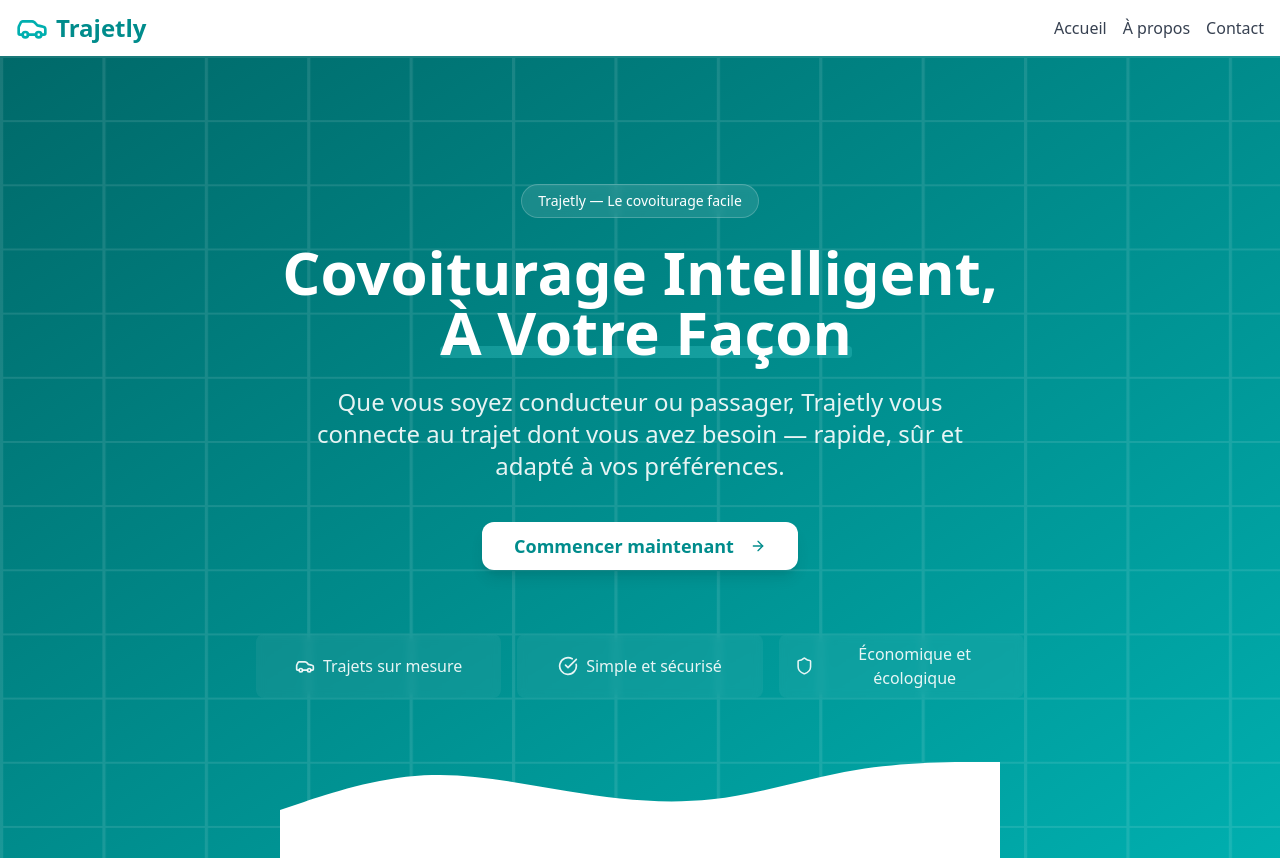
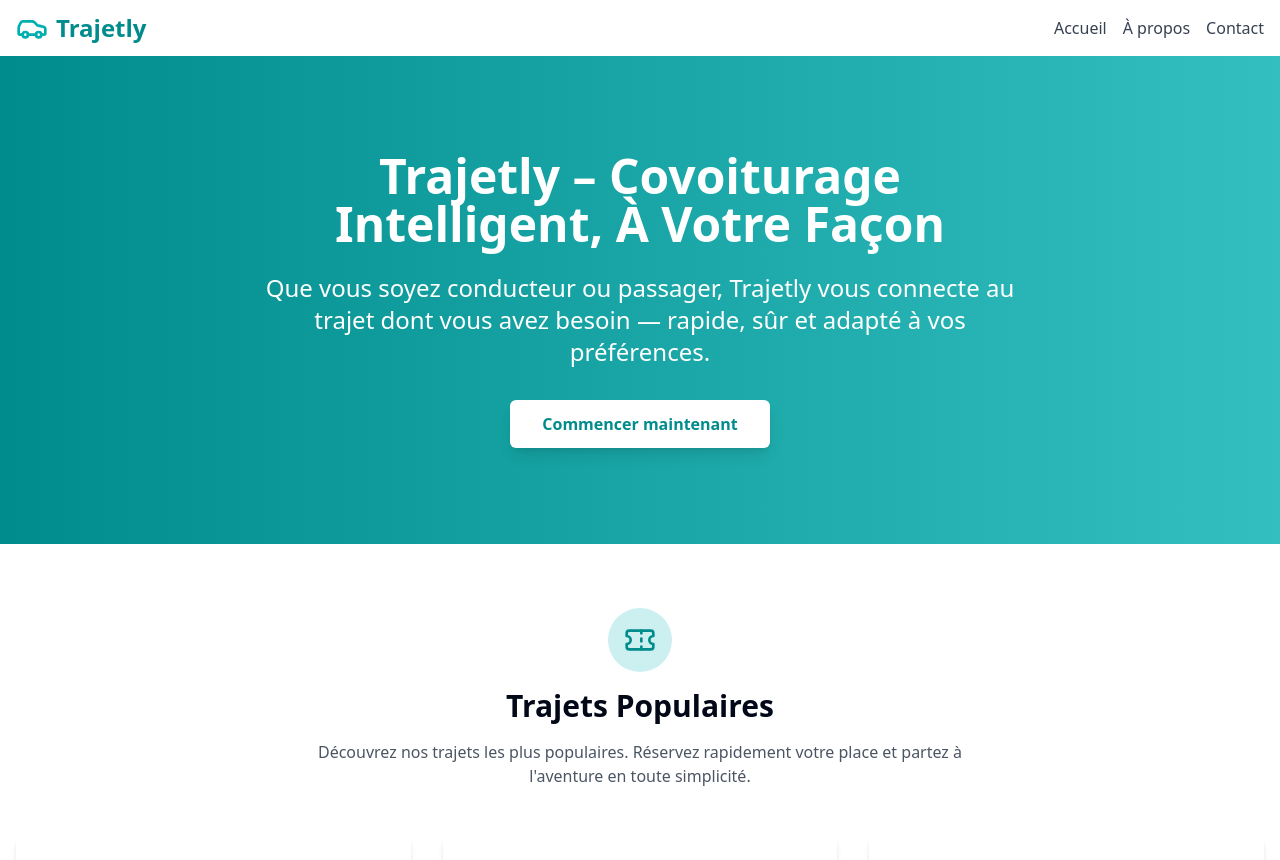
Before and after one commit to dzayn45/trajetly-smart-rides-now, a React (Vite) app: page / in a window 1280 px wide. Shown: the top 860 px of the page. Built offline with nearby package versions, Linux system fonts and the light colour scheme.

Commit message:
Reverted to edit edt-5390ffb1-b9bb-474a-86c1-6a766e58eb6a: "Visual edit in Lovable
Edited UI in Lovable"

```diff
--- a/src/index.css
+++ b/src/index.css
@@ -111,20 +111,3 @@
     @apply w-full rounded-md border border-gray-300 bg-white px-4 py-2 text-gray-900 focus:border-trajetly-500 focus:outline-none focus:ring-1 focus:ring-trajetly-500;
   }
 }
-
-@layer utilities {
-  @keyframes fade-in {
-    from {
-      opacity: 0;
-      transform: translateY(10px);
-    }
-    to {
-      opacity: 1;
-      transform: translateY(0);
-    }
-  }
-
-  .animate-fade-in {
-    animation: fade-in 0.6s ease-out forwards;
-  }
-}
--- a/src/pages/Index.tsx
+++ b/src/pages/Index.tsx
@@ -1,4 +1,3 @@
-
 import { useState } from 'react';
 import { useNavigate } from 'react-router-dom';
 import { useAuth } from '@/context/AuthContext';
@@ -9,10 +8,9 @@ import RoleSelector from '@/components/RoleSelector';
 import TripSearch from '@/components/TripSearch';
 import TripCard from '@/components/TripCard';
 import { UserRole } from '@/types';
-import { Car, Search, Shield, Ticket, ArrowRight, CheckCircle } from 'lucide-react';
+import { Car, Search, Shield, Ticket } from 'lucide-react';
 import { Card, CardContent, CardDescription, CardFooter, CardHeader, CardTitle } from '@/components/ui/card';
 import { Button } from '@/components/ui/button';
-
 const Index = () => {
   const {
     isAuthenticated,
@@ -39,122 +37,44 @@ const Index = () => {
       navigate('/admin/dashboard');
     }
   };
-
   const handleGetStarted = () => {
     setShowRoleSelector(true);
   };
-
   return <div className="flex flex-col min-h-screen">
       <Header />
 
       <main className="flex-grow">
         {/* Hero Section */}
-        <section className="relative overflow-hidden bg-gradient-to-br from-trajetly-700 via-trajetly-600 to-trajetly-500 text-white">
-          {/* Background pattern */}
-          <div className="absolute inset-0 opacity-10">
-            <svg className="w-full h-full" viewBox="0 0 100 100" preserveAspectRatio="none">
-              <defs>
-                <pattern id="grid" width="8" height="8" patternUnits="userSpaceOnUse">
-                  <path d="M 8 0 L 0 0 0 8" fill="none" stroke="white" strokeWidth="0.5" />
-                </pattern>
-              </defs>
-              <rect width="100%" height="100%" fill="url(#grid)" />
-            </svg>
-          </div>
-
-          {/* Curved shape */}
-          <div className="absolute bottom-0 left-0 right-0">
-            <svg xmlns="http://www.w3.org/2000/svg" viewBox="0 0 1440 320" className="w-full h-24 sm:h-32 md:h-40">
-              <path
-                fill="#ffffff"
-                fillOpacity="1"
-                d="M0,224L48,208C96,192,192,160,288,154.7C384,149,480,171,576,186.7C672,203,768,213,864,202.7C960,192,1056,160,1152,144C1248,128,1344,128,1392,128L1440,128L1440,320L1392,320C1344,320,1248,320,1152,320C1056,320,960,320,864,320C768,320,672,320,576,320C480,320,384,320,288,320C192,320,96,320,48,320L0,320Z">
-              </path>
-            </svg>
-          </div>
-
-          <div className="container mx-auto px-4 pt-20 pb-32 md:pt-32 md:pb-40 relative z-10">
+        <section className="hero-gradient text-white">
+          <div className="container mx-auto px-4 py-16 md:py-24">
             <div className="max-w-3xl mx-auto text-center">
-              <div className="inline-flex items-center justify-center mb-6 px-4 py-1.5 rounded-full bg-white/10 backdrop-blur-sm border border-white/20">
-                <span className="text-sm font-medium">Trajetly — Le covoiturage facile</span>
-              </div>
-
-              <h1 className="text-4xl md:text-6xl font-bold mb-6 leading-tight animate-fade-in">
-                Covoiturage Intelligent,
-                <span className="relative inline-block ml-3">
-                  <span className="relative z-10">À Votre Façon</span>
-                  <span className="absolute bottom-1 left-0 w-full h-3 bg-trajetly-400/40 rounded-sm -z-0"></span>
-                </span>
+              <h1 className="text-4xl md:text-5xl font-bold mb-6">
+                Trajetly – Covoiturage Intelligent, À Votre Façon
               </h1>
-
-              <p className="text-xl md:text-2xl mb-8 text-white/90 max-w-2xl mx-auto leading-relaxed">
+              <p className="text-xl md:text-2xl mb-8">
                 Que vous soyez conducteur ou passager, Trajetly vous connecte au trajet dont vous avez besoin — rapide, sûr et adapté à vos préférences.
               </p>
 
-              <div className="flex flex-col sm:flex-row items-center justify-center gap-4 mt-10">
-                {!isAuthenticated && (showRoleSelector ? (
-                  <div className="bg-white/10 backdrop-blur-md p-8 rounded-xl border border-white/20 w-full max-w-md">
+              {!isAuthenticated && (showRoleSelector ? <div>
                     <h2 className="text-2xl font-semibold mb-6">Choisissez votre rôle</h2>
                     <RoleSelector onRoleSelect={handleRoleSelect} />
-                  </div>
-                ) : (
-                  <Button
-                    onClick={handleGetStarted}
-                    className="bg-white text-trajetly-600 hover:bg-gray-100 font-semibold px-8 py-6 rounded-xl shadow-lg hover:shadow-xl transition-all duration-300 text-lg group"
-                  >
+                  </div> : <button className="bg-white text-trajetly-600 font-semibold px-8 py-3 rounded-md shadow-lg hover:bg-gray-100 transition" onClick={handleGetStarted}>
                     Commencer maintenant
-                    <ArrowRight className="ml-2 group-hover:translate-x-1 transition-transform" />
+                  </button>)}
+
+              {isAuthenticated && <div className="flex flex-col sm:flex-row items-center justify-center gap-4">
+                  <Button onClick={() => navigate(`/${userRole}/dashboard`)} className="bg-white text-trajetly-600 hover:bg-gray-100">
+                    Aller à mon tableau de bord
                   </Button>
-                ))}
 
-                {isAuthenticated && (
-                  <div className="flex flex-col sm:flex-row items-center justify-center gap-4">
-                    <Button
-                      onClick={() => navigate(`/${userRole}/dashboard`)}
-                      className="bg-white text-trajetly-600 hover:bg-gray-100 font-semibold px-8 py-6 rounded-xl shadow-lg hover:shadow-xl transition-all duration-300 text-lg"
-                    >
-                      Aller à mon tableau de bord
-                    </Button>
+                  {userRole === 'passenger' && <Button onClick={() => navigate('/search')} variant="outline" className="border-white text-white hover:bg-white/10">
+                      Rechercher un trajet
+                    </Button>}
 
-                    {userRole === 'passenger' && (
-                      <Button
-                        onClick={() => navigate('/search')}
-                        variant="outline"
-                        className="border-2 border-white text-white hover:bg-white/10 px-8 py-6 rounded-xl text-lg"
-                      >
-                        Rechercher un trajet
-                      </Button>
-                    )}
-
-                    {userRole === 'driver' && (
-                      <Button
-                        onClick={() => navigate('/create-trip')}
-                        variant="outline"
-                        className="border-2 border-white text-white hover:bg-white/10 px-8 py-6 rounded-xl text-lg"
-                      >
-                        Créer un trajet
-                      </Button>
-                    )}
-                  </div>
-                )}
-              </div>
-
-              {/* Benefits */}
-              <div className="grid grid-cols-1 md:grid-cols-3 gap-4 mt-16">
-                {[
-                  { icon: <Car className="h-5 w-5" />, text: "Trajets sur mesure" },
-                  { icon: <CheckCircle className="h-5 w-5" />, text: "Simple et sécurisé" },
-                  { icon: <Shield className="h-5 w-5" />, text: "Économique et écologique" }
-                ].map((item, i) => (
-                  <div
-                    key={i}
-                    className="flex items-center justify-center space-x-2 text-white/90 px-4 py-2 rounded-lg bg-white/5 backdrop-blur-sm"
-                  >
-                    {item.icon}
-                    <span>{item.text}</span>
-                  </div>
-                ))}
-              </div>
+                  {userRole === 'driver' && <Button onClick={() => navigate('/create-trip')} variant="outline" className="border-white text-white bg-[#13ab9c]">
+                      Créer un trajet
+                    </Button>}
+                </div>}
             </div>
           </div>
         </section>
@@ -172,15 +92,11 @@ const Index = () => {
               </p>
             </div>
 
-            {featuredTrips.length > 0 ? (
-              <div className="grid grid-cols-1 md:grid-cols-3 gap-8">
+            {featuredTrips.length > 0 ? <div className="grid grid-cols-1 md:grid-cols-3 gap-8">
                 {featuredTrips.map(trip => <TripCard key={trip.id} trip={trip} />)}
-              </div>
-            ) : (
-              <div className="text-center">
+              </div> : <div className="text-center">
                 <p className="text-gray-600">Aucun trajet disponible pour le moment.</p>
-              </div>
-            )}
+              </div>}
 
             <div className="text-center mt-8">
               <Button variant="outline" className="mt-4" onClick={() => navigate('/search')}>
@@ -196,7 +112,7 @@ const Index = () => {
             <h2 className="text-3xl font-bold text-center mb-12">Comment ça marche</h2>
 
             <div className="grid grid-cols-1 md:grid-cols-3 gap-8">
-              <div className="bg-white p-8 rounded-lg shadow-md text-center transform transition-transform hover:translate-y-[-5px] duration-300">
+              <div className="bg-white p-8 rounded-lg shadow-md text-center">
                 <div className="inline-flex items-center justify-center h-16 w-16 rounded-full bg-trajetly-100 text-trajetly-600 mb-6">
                   <Car className="h-8 w-8" />
                 </div>
@@ -221,7 +137,7 @@ const Index = () => {
                 </ul>
               </div>
 
-              <div className="bg-white p-8 rounded-lg shadow-md text-center transform transition-transform hover:translate-y-[-5px] duration-300">
+              <div className="bg-white p-8 rounded-lg shadow-md text-center">
                 <div className="inline-flex items-center justify-center h-16 w-16 rounded-full bg-trajetly-100 text-trajetly-600 mb-6">
                   <Search className="h-8 w-8" />
                 </div>
@@ -246,7 +162,7 @@ const Index = () => {
                 </ul>
               </div>
 
-              <div className="bg-white p-8 rounded-lg shadow-md text-center transform transition-transform hover:translate-y-[-5px] duration-300">
+              <div className="bg-white p-8 rounded-lg shadow-md text-center">
                 <div className="inline-flex items-center justify-center h-16 w-16 rounded-full bg-trajetly-100 text-trajetly-600 mb-6">
                   <Shield className="h-8 w-8" />
                 </div>
```
